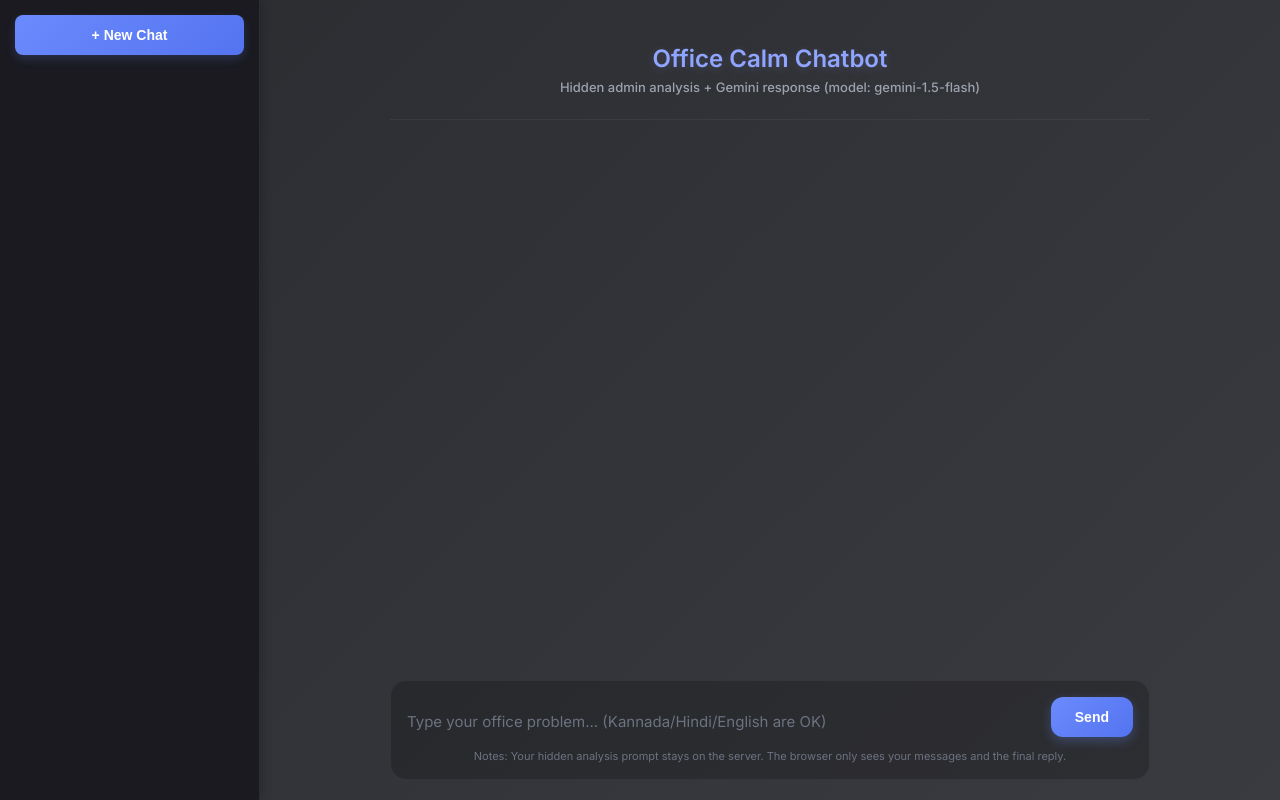
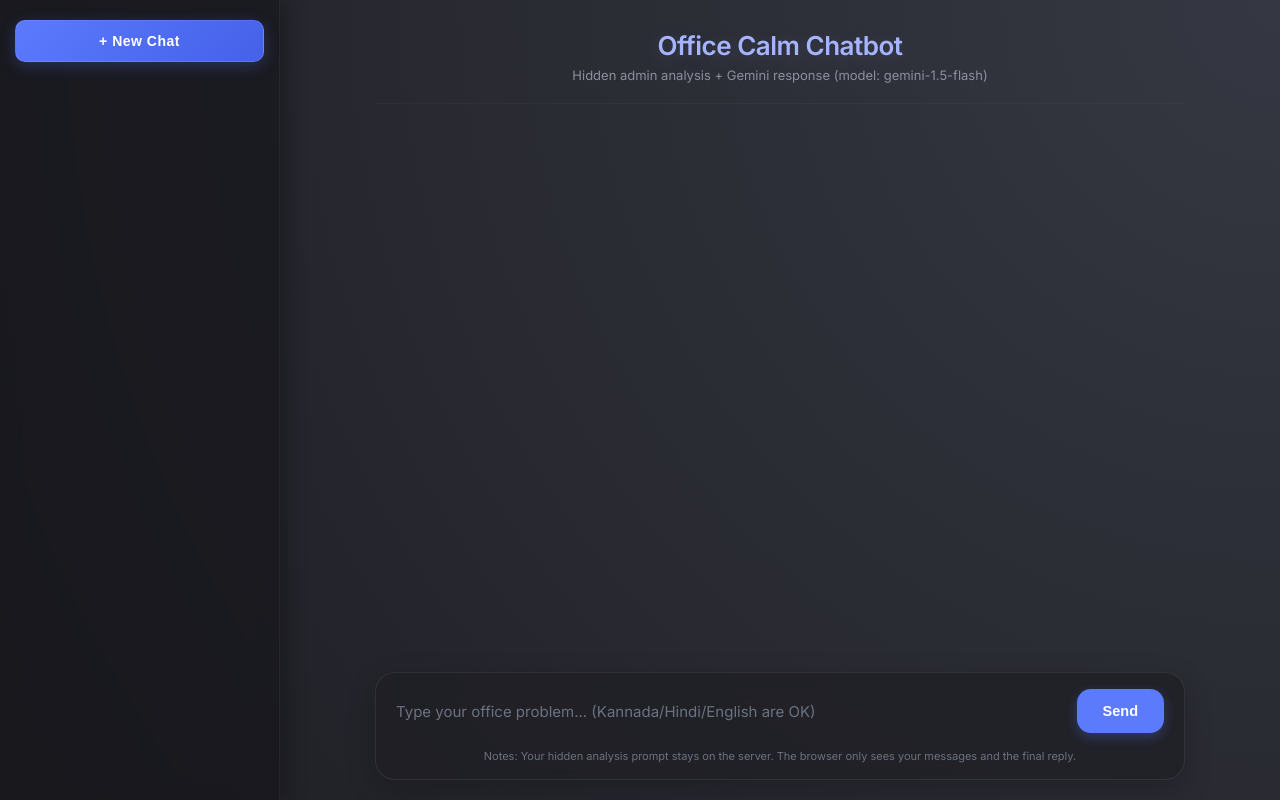
Before and after one commit to chandanpernaje/office-calm-chatbot, a FastAPI app: page / in a window 1280 px wide. Run offline with FastAPI, Linux system fonts and the light colour scheme; data that the repository does not hold is empty.

Commit message:
style: premium glassmorphism and refined typography upgrades

```diff
--- a/templates/index.html
+++ b/templates/index.html
@@ -9,7 +9,7 @@
     * { box-sizing: border-box; margin: 0; padding: 0; }
     body {
       font-family: 'Inter', sans-serif;
-      background: linear-gradient(135deg, #2b2c30 0%, #3a3b40 100%);
+      background: radial-gradient(circle at top right, #353842 0%, #1e1e24 100%);
       color: #e5e7eb;
       height: 100vh;
       display: flex;
@@ -17,54 +17,70 @@
 
     /* ── Sidebar ── */
     .sidebar {
-      width: 260px;
-      background-color: #1a1a20;
-      border-right: 1px solid rgba(255,255,255,0.08);
+      width: 280px;
+      background: rgba(20, 20, 25, 0.6);
+      backdrop-filter: blur(10px);
+      border-right: 1px solid rgba(255,255,255,0.05);
       display: flex;
       flex-direction: column;
       height: 100vh;
-      box-shadow: 2px 0 10px rgba(0,0,0,0.2);
+      box-shadow: 5px 0 20px rgba(0,0,0,0.3);
       z-index: 10;
     }
     .new-chat-btn {
-      margin: 15px;
+      margin: 20px 15px;
       padding: 12px;
-      background: linear-gradient(135deg, #6b8afd 0%, #5474f0 100%);
-      border: none;
+      background: linear-gradient(135deg, #5b7afc 0%, #4461e8 100%);
+      border: 1px solid rgba(255,255,255,0.1);
       color: white;
-      border-radius: 8px;
+      border-radius: 10px;
       cursor: pointer;
       text-align: center;
       font-weight: 600;
       font-size: 14px;
-      transition: all 0.2s;
-      box-shadow: 0 4px 10px rgba(107, 138, 253, 0.2);
+      letter-spacing: 0.5px;
+      transition: all 0.3s cubic-bezier(0.4, 0, 0.2, 1);
+      box-shadow: 0 4px 15px rgba(91, 122, 252, 0.25);
     }
-    .new-chat-btn:hover { transform: translateY(-1px); box-shadow: 0 6px 14px rgba(107, 138, 253, 0.4); }
+    .new-chat-btn:hover {
+      transform: translateY(-2px);
+      box-shadow: 0 8px 20px rgba(91, 122, 252, 0.4);
+      filter: brightness(1.1);
+    }
 
     .history-list {
       flex: 1;
       overflow-y: auto;
-      padding: 0 10px;
+      padding: 0 10px 20px 10px;
       display: flex;
       flex-direction: column;
-      gap: 5px;
+      gap: 6px;
     }
     .history-list::-webkit-scrollbar { width: 4px; }
-    .history-list::-webkit-scrollbar-thumb { background-color: #555; }
+    .history-list::-webkit-scrollbar-thumb { background-color: rgba(255,255,255,0.1); border-radius: 4px;}
 
     .session-item {
-      padding: 12px;
-      border-radius: 6px;
+      padding: 14px 16px;
+      border-radius: 8px;
       cursor: pointer;
       font-size: 13px;
-      color: #ececf1;
+      color: #d1d5db;
       white-space: nowrap;
       overflow: hidden;
       text-overflow: ellipsis;
-      transition: background 0.2s;
+      transition: all 0.2s;
+      border: 1px solid transparent;
     }
-    .session-item:hover, .session-item.active { background-color: #343541; }
+    .session-item:hover {
+      background-color: rgba(255,255,255,0.05);
+      color: #fff;
+    }
+    .session-item.active {
+      background-color: rgba(91, 122, 252, 0.15);
+      border: 1px solid rgba(91, 122, 252, 0.3);
+      color: #fff;
+      font-weight: 500;
+    }
 
     /* ── Main Chat Area ── */
     .main-area {
@@ -72,51 +88,115 @@
       display: flex;
       justify-content: center;
       height: 100vh;
+      position: relative;
     }
     .container {
       width: 100%;
-      max-width: 800px;
+      max-width: 850px;
       display: flex;
       flex-direction: column;
       height: 100vh;
-      padding: 20px;
+      padding: 0 20px 20px 20px;
     }
-    header { padding-top: 24px; padding-bottom: 24px; text-align: center; border-bottom: 1px solid rgba(255,255,255,0.05); margin-bottom: 20px;}
-    header h1 { color: #8fa5ff; font-size: 24px; font-weight: 600; margin-bottom: 6px; text-shadow: 0 2px 10px rgba(143, 165, 255, 0.2); }
-    header p { color: #9ca3af; font-size: 13px; font-weight: 500;}
+    header {
+      padding: 30px 0 20px 0;
+      text-align: center;
+      border-bottom: 1px solid rgba(255,255,255,0.03);
+      margin-bottom: 24px;
+    }
+    header h1 {
+      color: #a5b4fc;
+      font-size: 26px;
+      font-weight: 700;
+      letter-spacing: -0.5px;
+      margin-bottom: 6px;
+      text-shadow: 0 4px 20px rgba(165, 180, 252, 0.15);
+    }
+    header p { color: #8b8f9e; font-size: 13px; font-weight: 400;}
 
     .chat-box {
-      flex: 1; overflow-y: auto; display: flex; flex-direction: column; gap: 24px; padding-right: 12px; margin-bottom: 20px; scroll-behavior: smooth;
+      flex: 1; overflow-y: auto; display: flex; flex-direction: column; gap: 28px; padding-right: 15px; margin-bottom: 20px; scroll-behavior: smooth;
     }
     .chat-box::-webkit-scrollbar { width: 6px; }
-    .chat-box::-webkit-scrollbar-thumb { background-color: #555; border-radius: 4px; }
-    .msg-row { display: flex; width: 100%; animation: fadeIn 0.3s ease-out; }
-    @keyframes fadeIn { from { opacity: 0; transform: translateY(10px); } to { opacity: 1; transform: translateY(0); } }
+    .chat-box::-webkit-scrollbar-thumb { background-color: rgba(255,255,255,0.1); border-radius: 6px; }
+
+    .msg-row { display: flex; width: 100%; animation: slideUp 0.4s cubic-bezier(0.16, 1, 0.3, 1); }
+    @keyframes slideUp { from { opacity: 0; transform: translateY(15px); } to { opacity: 1; transform: translateY(0); } }
+
     .msg-row.user { justify-content: flex-end; }
     .msg-row.assistant { justify-content: flex-start; }
+
     .bubble {
-      max-width: 80%; padding: 16px 20px; font-size: 14.5px; line-height: 1.6; word-wrap: break-word; box-shadow: 0 4px 15px rgba(0,0,0,0.15);
+      max-width: 82%;
+      padding: 16px 22px;
+      font-size: 14.5px;
+      line-height: 1.65;
+      word-wrap: break-word;
+      box-shadow: 0 8px 24px rgba(0,0,0,0.12);
     }
     .msg-row.user .bubble {
-      background: linear-gradient(135deg, #6b8afd 0%, #5474f0 100%); color: white; border-radius: 20px 20px 4px 20px;
+      background: linear-gradient(135deg, #5b7afc 0%, #4461e8 100%);
+      color: white;
+      border-radius: 20px 20px 4px 20px;
     }
     .msg-row.assistant .bubble {
-      background-color: #3f4451; color: #e5e7eb; border-radius: 20px 20px 20px 4px; border: 1px solid rgba(255,255,255,0.03);
+      background-color: #2b2d35;
+      color: #f3f4f6;
+      border-radius: 20px 20px 20px 4px;
+      border: 1px solid rgba(255,255,255,0.04);
     }
-    .bubble.thinking { color: #9ca3af; font-style: italic; background-color: transparent !important; box-shadow: none !important; border: none !important; padding: 10px 20px; }
+    .bubble.thinking {
+      color: #8b8f9e;
+      font-style: italic;
+      background-color: transparent !important;
+      box-shadow: none !important;
+      border: none !important;
+      padding: 10px 20px;
+      animation: pulse 1.5s infinite;
+    }
+    @keyframes pulse { 0% { opacity: 0.5; } 50% { opacity: 1; } 100% { opacity: 0.5; } }
 
-    .composer { display: flex; flex-direction: column; background: rgba(0,0,0,0.2); padding: 16px; border-radius: 16px; border: 1px solid rgba(255,255,255,0.05); }
-    #form { display: flex; align-items: flex-end; gap: 14px; margin-bottom: 12px; }
+    .composer {
+      display: flex;
+      flex-direction: column;
+      background: rgba(30, 30, 36, 0.7);
+      backdrop-filter: blur(12px);
+      padding: 16px 20px;
+      border-radius: 20px;
+      border: 1px solid rgba(255,255,255,0.08);
+      box-shadow: 0 10px 30px rgba(0,0,0,0.2);
+    }
+    #form { display: flex; align-items: flex-end; gap: 16px; margin-bottom: 8px; }
     textarea {
-      flex: 1; background-color: transparent; border: none; color: #e5e7eb; font-family: inherit; font-size: 15px; resize: none; outline: none; min-height: 24px; max-height: 120px; padding: 6px 0;
+      flex: 1; background-color: transparent; border: none; color: #f3f4f6; font-family: inherit; font-size: 15px; resize: none; outline: none; min-height: 24px; max-height: 150px; padding: 10px 0; line-height: 1.5;
     }
     textarea::placeholder { color: #6b7280; }
+
     button[type="submit"] {
-      background: linear-gradient(135deg, #6b8afd 0%, #5474f0 100%); color: white; border: none; border-radius: 12px; padding: 12px 24px; font-size: 14px; font-weight: 600; cursor: pointer; transition: all 0.2s; box-shadow: 0 4px 12px rgba(107, 138, 253, 0.3);
+      background: #5b7afc;
+      color: white;
+      border: none;
+      border-radius: 14px;
+      padding: 12px 26px;
+      font-size: 14.5px;
+      font-weight: 600;
+      cursor: pointer;
+      transition: all 0.2s ease;
+      box-shadow: 0 4px 12px rgba(91, 122, 252, 0.3);
+      display: flex;
+      align-items: center;
+      justify-content: center;
+      height: 44px;
     }
-    button[type="submit"]:hover { transform: translateY(-1px); box-shadow: 0 6px 15px rgba(107, 138, 253, 0.4); }
+    button[type="submit"]:hover {
+      background: #6a88ff;
+      transform: translateY(-2px);
+      box-shadow: 0 6px 18px rgba(91, 122, 252, 0.4);
+    }
+    button[type="submit"]:active { transform: translateY(0); }
     button[type="submit"]:disabled { opacity: 0.5; cursor: not-allowed; transform: none; box-shadow: none; }
-    .footer-note { font-size: 11px; color: #6b7280; text-align: center; }
+
+    .footer-note { font-size: 11px; color: #6b7280; text-align: center; margin-top: 8px;}
   </style>
 </head>
 <body>
```
